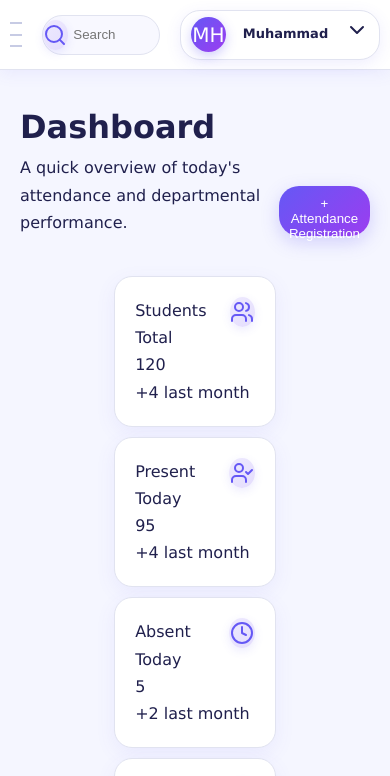
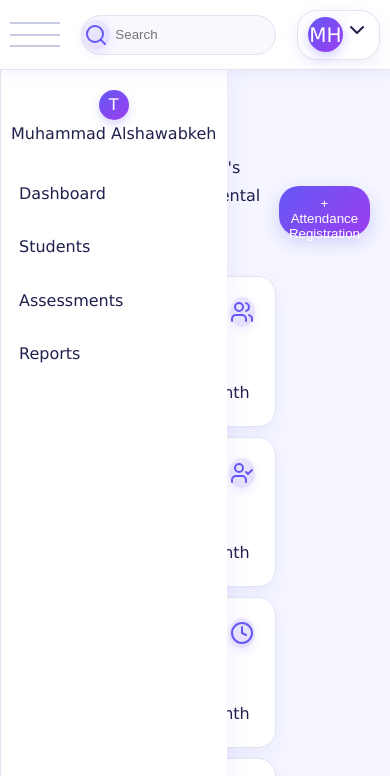
Before and after one commit to abeeralzaben3/Lms_Project, a plain HTML site: page homePage/index.html in a window 390 px wide. Both pictures are taken after a click on the element 15 px from the left and 34 px from the top of the page. Shown: the top 776 px of the page. Drawn offline with nearby package versions, Linux system fonts and the light colour scheme.

Commit message:
Dashboard

```diff
--- a/homePage/index.html
+++ b/homePage/index.html
@@ -78,8 +78,12 @@
                     <input type="text" class="searchInput" id="searchInput" placeholder="Search">
 
                 </div>
-                            <!-- BURGER MENU -->
-                                <div class="burgerMinu" id="burgerMinu"> <span class="borderMinu"></span><span class="borderMinu"></span><span class="borderMinu"></span></div>
+                <!-- BURGER MENU -->
+                <div class="burgerMinu" id="burgerMinu">
+                    <span class="borderMinu"></span>
+                    <span class="borderMinu"></span>
+                    <span class="borderMinu"></span>
+                </div>
 
 
             </div>
@@ -90,7 +94,7 @@
 
         <!-- ============== SIDE BAR ============== -->
 
-        <aside class="sideBar">
+        <aside class="sideBar" id="sideBar">
 
 
             <!-- SIDE HEADER -->
--- a/homePage/script.js
+++ b/homePage/script.js
@@ -1,7 +1,14 @@
 const accountMinu = document.getElementById("accountMinu");
 const account = document.getElementById("account");
-
+const burgerMinu=document.getElementById("burgerMinu");
+const sideBar=document.getElementById("sideBar");
 // Account Minu
 account.addEventListener("click",function(e){
-accountMinu.classList.toggle("active")
+accountMinu.classList.toggle("activeAccount");
 })
+
+burgerMinu.addEventListener('click', function(e){
+    sideBar.classList.toggle("activeSide");
+
+
+});
--- a/homePage/style.css
+++ b/homePage/style.css
@@ -29,7 +29,7 @@ body {
         "side main";
 
 }
-
+/* ===========================header============================ */
 .header {
     grid-area: header;
     display: flex;
@@ -37,7 +37,7 @@ body {
     background-color: #FFFFFF;
 
     height: 70px;
-    min-width: 0;
+
     position: sticky;
     top: 0;
     justify-content: end;
@@ -59,17 +59,19 @@ body {
     flex-direction: row-reverse;
     gap: 20px;
 }
-.burgerMinu{
-display: flex;
+
+.burgerMinu {
     flex-direction: column;
+    max-width: 50px;
     width: 40px;
     height: 25px;
     justify-content: space-between;
     cursor: pointer;
     display: none;
 }
-.borderMinu{
-border-bottom:2px solid #c7cbe4;
+
+.borderMinu {
+    border-bottom: 2px solid #c7cbe4;
 
 
 }
@@ -77,7 +79,7 @@ border-bottom:2px solid #c7cbe4;
 .account {
     height: 50px;
 
-    min-width: 200px;
+    min-width: 100px;
 
     display: flex;
 
@@ -161,11 +163,12 @@ border-bottom:2px solid #c7cbe4;
     box-shadow: 0 4px 12px rgba(101, 88, 245, 0.30);
 }
 
-a{
-    text-decoration: none ;
+a {
+    text-decoration: none;
     color: #20204D;
 }
-.options  {
+
+.options {
     text-decoration: none;
 
     color: #20204D;
@@ -178,15 +181,18 @@ a{
 }
 
 
-.options:hover ,a:hover{
+.options:hover,
+a:hover {
     background-color: #F1EFFF;
 
     color: #6558F5;
 }
 
-.active{
-    display: block;
+.activeAccount {
+    display: inline-block;
 }
+
+
 
 .headerName {
     font-size: 13px;
@@ -198,7 +204,7 @@ a{
     display: flex;
     height: 40px;
     width: 400px;
-
+    min-width: 0px;
     background-color: #F8F8FF;
 
     border-radius: 20px;
@@ -352,7 +358,7 @@ a{
     color: inherit;
     width: 100%;
 }
-
+/* ===================================main======================================= */
 .content {
     grid-area: main;
     height: 100%;
@@ -464,18 +470,85 @@ a{
 
 
 @media (max-width:640px) {
+
+    .mainCountainer {
+        position: relative;
+        max-width: 640px;
+        height: auto;
+        grid-template-columns: auto;
+        grid-template-areas:
+            "header header "
+            "side main";
+
+    }
+
+    .header {
+        max-width:100%;
+        min-width: 0;
+        width: auto;
+        top: 0;
+        right: 0;
+        left: 0;
+    }
+
+    .account {
+        justify-content: start;
+         min-width: 50px;
+         gap: 2px;
+    }
+
+    .headerName {
+        display: none;
+    }
+
+    .burgerMinu {
+        display: flex;
+        min-width: 10px;
+        width: 50px;
+    }
+
+
+
+    .search{
+
+        max-width: 195px;
+        min-width: 50px;
+    }
+
+    /* =======================sidebar======================= */
+
+
     .sideBar {
         display: none;
     }
 
-    .burgerMinu{display: flex;}
+    .activeSide {
+        display: inline-block;
+        position: fixed;
+        top: 70px;
+        bottom: 0px;
+        width:auto ;
 
-        .mainCountainer {
-            height: 100%;
-            grid-template-areas:
-                "header header"
-                "main main"
-                "main main";
+
+
 
     }
+
+
+
+    /* =======================main======================= */
+    .content {
+        position: sticky;
+       right: 0;
+       left: 0;
+       top: 70px;
+       min-width: 0;
+
+
     }
+
+
+
+
+
+}
```
Lines whose indentation alone changed are shown as unchanged.
